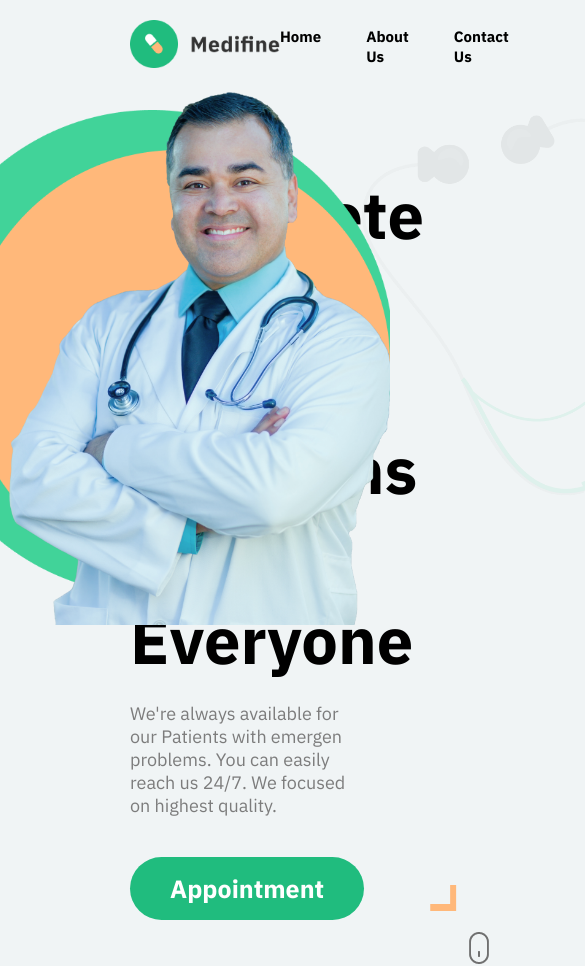
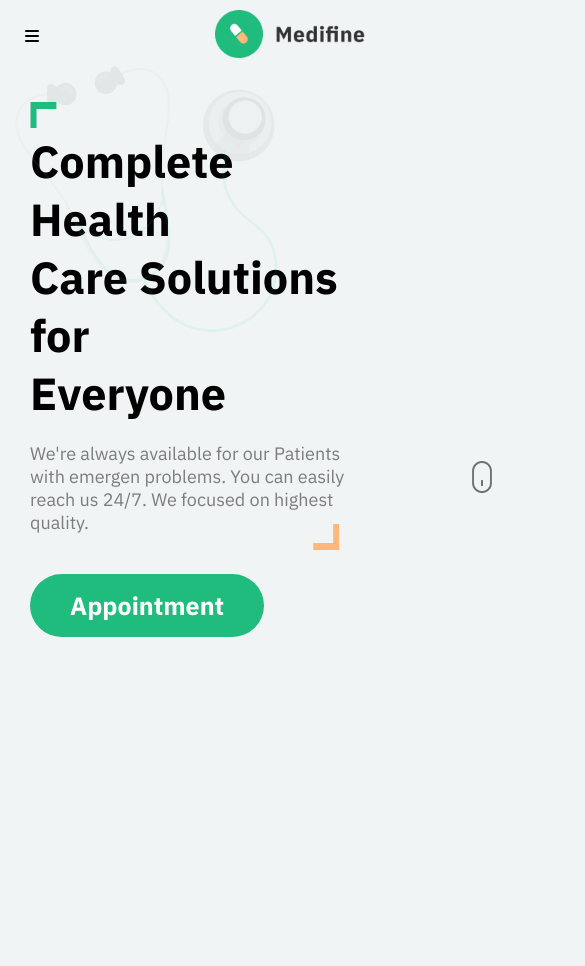
Before and after one commit to itarunnagar/Project-4, a plain HTML site: page index.html in a window 390 px wide. Shown: the top 966 px of the page, 585 px wide, since content can reach past the window. After the commit the page ends 844 px from the top, so only its background shows below. Drawn offline with Linux system fonts and the light colour scheme.

Commit message:
Inital Commit

```diff
--- a/about/about.css
+++ b/about/about.css
@@ -19,6 +19,9 @@ header {
   justify-content: space-between;
   margin: 20px 130px;
 }
+.menuBar {
+  display: none;
+}
 .logo img {
   width: 150px;
   cursor: pointer;
@@ -28,7 +31,7 @@ header {
   gap: 45px;
   list-style: none;
 }
-.utility li a{
+.utility li a {
   text-decoration: none;
   color: black;
   font-size: 15px;
@@ -47,12 +50,12 @@ main {
   margin-top: 152px;
   gap: 17px;
 }
-.heading{
+.heading {
   font-size: 33px;
-    color: #20BC7E;
+  color: #20bc7e;
   font-weight: 800;
 }
-.subHeading{
+.subHeading {
   font-size: 18px;
   font-weight: 400;
   margin-bottom: 10px;
@@ -75,9 +78,57 @@ main {
   justify-content: center;
   flex-direction: column;
 }
-.cards h1{
-    color: #20BC7E;
+.cards h1 {
+  color: #20bc7e;
 }
-.cards p{
+.cards p {
   font-size: 16px;
 }
+@media (max-width: 1150px) {
+  /* Here HEader Section Start */
+  /* Here HEader Section Start */
+  header {
+    display: flex;
+    align-items: center;
+    justify-content: space-between;
+    padding: 10px;
+    margin: 0px 15px;
+  }
+  .menuBar {
+    display: block;
+  }
+  .logo img {
+    width: 150px;
+    cursor: pointer;
+  }
+  .utility {
+    display: none;
+  }
+  main {
+    display: block;
+    padding: 50px 20px;
+    margin-top: 30px;
+  }
+  .heading {
+    font-size: 33px;
+    color: #20bc7e;
+    font-weight: 800;
+  }
+  .subHeading {
+    font-size: 18px;
+    font-weight: 400;
+    margin: 10px 0px;
+  }
+
+  /* Here Cards Section or  Feature Section */
+  .box {
+    width: 90%;
+    display: flex;
+    gap: 20px;
+    margin-top: 25px;
+  }
+
+  .cards {
+    width: 100%;
+  }
+}
--- a/about/about.html
+++ b/about/about.html
@@ -4,12 +4,20 @@
     <meta charset="UTF-8" />
     <meta name="viewport" content="width=device-width, initial-scale=1.0" />
 
+    <!-- FOnt Awesome CDN -->
+    <link
+      rel="stylesheet"
+      href="https://cdnjs.cloudflare.com/ajax/libs/font-awesome/6.4.2/css/all.min.css"
+      integrity="sha512-z3gLpd7yknf1YoNbCzqRKc4qyor8gaKU1qmn+CShxbuBusANI9QpRohGBreCFkKxLhei6S9CQXFEbbKuqLg0DA=="
+      crossorigin="anonymous"
+      referrerpolicy="no-referrer"
+    />
+
     <!-- Title of the Page -->
     <title>About Us</title>
 
     <!-- Link CSS Style Sheet -->
     <link rel="stylesheet" href="./about.css" />
-  </head>
 
     <!-- Google Font -->
     <link rel="preconnect" href="https://fonts.googleapis.com" />
@@ -18,28 +26,38 @@
       href="https://fonts.googleapis.com/css2?family=IBM+Plex+Sans:wght@200;300;400;500;600;700&family=Poppins:wght@200;300;400;500;600;700;800;900&display=swap"
       rel="stylesheet"
     />
+  </head>
+
   <body>
     <!-- Here Header Start -->
     <header>
+      <!-- Menu Bar -->
+      <div class="menuBar">
+        <i class="fa-solid fa-bars"></i>
+      </div>
       <!-- Logo -->
       <div class="logo"><img src="../images/logo.png" alt="Logo" /></div>
 
       <ul class="utility">
         <li><a href="/index.html">Home</a></li>
         <li><a href="/about/about.html">About Us</a></li>
-        <li><a href="/contact/contact.html">Contact Us</a> </li>
+        <li><a href="/contact/contact.html">Contact Us</a></li>
       </ul>
     </header>
 
-
     <!-- Here Hero Section or Main Section Start -->
     <main>
-
       <!-- Main Heading -->
       <h1 class="heading">Best and Experienced Faculties</h1>
 
       <!-- Sub Heading -->
-        <p class="subHeading">We had bring the best experts of medical field to provide you the best <br>service as possible. We are trying our best to serve the world with our<br> facilities, so that everyone can have a proper medical facility to avail.</p>
+      <p class="subHeading">
+        We had bring the best experts of medical field to provide you the best
+        <br />service as possible. We are trying our best to serve the world
+        with our<br />
+        facilities, so that everyone can have a proper medical facility to
+        avail.
+      </p>
 
       <section class="box">
         <!-- First Box -->
--- a/contact/contact.css
+++ b/contact/contact.css
@@ -19,6 +19,9 @@ header {
   justify-content: space-between;
   margin: 20px 130px;
 }
+.menuBar {
+  display: none;
+}
 .logo img {
   width: 150px;
   cursor: pointer;
@@ -28,7 +31,7 @@ header {
   gap: 45px;
   list-style: none;
 }
-.utility li a{
+.utility li a {
   text-decoration: none;
   color: black;
   font-size: 15px;
@@ -90,3 +93,45 @@ form textarea {
   font-size: 20px;
   font-weight: 600;
 }
+
+/* Media Queries Start From Here */
+/* Media Queries Start From Here */
+/* Media Queries Start From Here */
+/* Media Queries Start From Here */
+@media (max-width: 1150px) {
+  /* Here HEader Section Start */
+  /* Here HEader Section Start */
+  header {
+    display: flex;
+    align-items: center;
+    justify-content: space-between;
+    padding: 10px;
+    margin: 0px 15px;
+  }
+  .menuBar {
+    display: block;
+  }
+  .logo img {
+    width: 150px;
+    cursor: pointer;
+  }
+  .utility {
+    display: none;
+  }
+  /* Here Hero Section or MAin Section Start */
+  main {
+    height: 80vh;
+  }
+  .contactBox {
+    width: 85%;
+  }
+  form input {
+    width: 100%;
+  }
+  form textarea {
+    width: 100%;
+  }
+  .btn {
+    width: 100%;
+  }
+}
--- a/index.html
+++ b/index.html
@@ -3,13 +3,20 @@
   <head>
     <meta charset="UTF-8" />
     <meta name="viewport" content="width=device-width, initial-scale=1.0" />
+    <!-- FOnt Awesome CDN -->
+    <link
+      rel="stylesheet"
+      href="https://cdnjs.cloudflare.com/ajax/libs/font-awesome/6.4.2/css/all.min.css"
+      integrity="sha512-z3gLpd7yknf1YoNbCzqRKc4qyor8gaKU1qmn+CShxbuBusANI9QpRohGBreCFkKxLhei6S9CQXFEbbKuqLg0DA=="
+      crossorigin="anonymous"
+      referrerpolicy="no-referrer"
+    />
 
     <!-- Title of the Page -->
     <title>Hospital Page</title>
 
     <!-- Link CSS Style Sheet -->
     <link rel="stylesheet" href="style.css" />
-  </head>
 
     <!-- Google Font -->
     <link rel="preconnect" href="https://fonts.googleapis.com" />
@@ -18,30 +25,34 @@
       href="https://fonts.googleapis.com/css2?family=IBM+Plex+Sans:wght@200;300;400;500;600;700&family=Poppins:wght@200;300;400;500;600;700;800;900&display=swap"
       rel="stylesheet"
     />
+  </head>
+
   <body>
     <!-- Here Header Start -->
     <header>
+      <!-- Menu Bar -->
+      <div class="menuBar">
+        <i class="fa-solid fa-bars"></i>
+      </div>
       <!-- Logo -->
       <div class="logo"><img src="./images/logo.png" alt="Logo" /></div>
 
       <ul class="utility">
         <li><a href="./index.html">Home</a></li>
         <li><a href="./about/about.html">About Us</a></li>
-        <li><a href="./contact/contact.html">Contact Us</a> </li>
+        <li><a href="./contact/contact.html">Contact Us</a></li>
       </ul>
     </header>
 
-
     <!-- Stethoscope Image or Backgrond Image -->
-        <img src="./images/stethoscope.png" class="bgc">
+    <img src="./images/stethoscope.png" class="bgc" />
 
     <!-- Here Hero Section or Main Section Start -->
     <main class="heroSection">
       <!-- Here Left Hero Section Start-->
       <section class="leftHero">
-
         <!-- Top angle Image or Arrow -->
-        <img src="./images/topAngle.png">
+        <img src="./images/topAngle.png" class="topAngle" />
 
         <!-- Main Heading -->
         <h1 class="heading">
@@ -56,14 +67,15 @@
         </p>
 
         <!-- Make Appointment Buttoom -->
-        <button class="bigBtn"><a href="./contact/contact.html">Appointment</a> </button>
+        <button class="bigBtn">
+          <a href="./contact/contact.html">Appointment</a>
+        </button>
 
         <!-- Bottom Angle Image -->
-        <img src="./images/bottomAngle.png" class="bottomAngle">
-
+        <img src="./images/bottomAngle.png" class="bottomAngle" />
 
         <!-- Mouse Image -->
-        <img src="./images/mouse.png" class="mouseImage">
+        <img src="./images/mouse.png" class="mouseImage" />
       </section>
 
       <!-- Here Right Hero Section Start -->
--- a/style.css
+++ b/style.css
@@ -3,6 +3,7 @@
   padding: 0px;
   box-sizing: border-box;
   font-family: "IBM Plex Sans", sans-serif;
+  overflow: 0ver;
 }
 
 body {
@@ -18,6 +19,9 @@ header {
   justify-content: space-between;
   margin: 20px 130px;
 }
+.menuBar {
+  display: none;
+}
 .logo img {
   width: 150px;
   cursor: pointer;
@@ -27,7 +31,7 @@ header {
   gap: 45px;
   list-style: none;
 }
-.utility li a{
+.utility li a {
   text-decoration: none;
   color: black;
   font-size: 15px;
@@ -36,7 +40,7 @@ header {
 }
 
 /* Stethoscope Image */
-.bgc{
+.bgc {
   width: 526px;
   position: absolute;
   left: 335px;
@@ -65,7 +69,6 @@ header {
   margin: 20px 0;
 }
 .bigBtn {
-
   border: none;
   padding: 15px 40px;
   border-radius: 40px;
@@ -75,7 +78,7 @@ header {
   margin-top: 20px;
   cursor: pointer;
 }
-.bigBtn a{
+.bigBtn a {
   text-decoration: none;
   color: white;
 }
@@ -110,3 +113,78 @@ header {
   right: 0px;
   z-index: 1;
 }
+
+/* Media Queries Start From Here */
+/* Media Queries Start From Here */
+/* Media Queries Start From Here */
+/* Media Queries Start From Here */
+@media (max-width: 1150px) {
+  /* Here HEader Section Start */
+  /* Here HEader Section Start */
+  header {
+    display: flex;
+    align-items: center;
+    justify-content: space-between;
+    padding: 10px;
+    margin: 0px 15px;
+  }
+  .menuBar {
+    display: block;
+  }
+  .logo img {
+    width: 150px;
+    cursor: pointer;
+  }
+  .utility {
+    display: none;
+  }
+
+  /* Stethoscope Image */
+  /* Stethoscope Image */
+  .bgc {
+    width: 300px;
+    position: absolute;
+    left: 0px;
+    top: 50px;
+    z-index: 1;
+  }
+  /* Here Hero Section or Main Section Start */
+  /* Here Hero Section or Main Section Start *
+    /* Here Hero Section or Main Section Start *
+    /* Here Hero Section or Main Section Start */
+  .heroSection {
+    display: block;
+  }
+  .leftHero {
+    width: 100%;
+    margin: 0px;
+    padding: 30px;
+  }
+  .heading {
+    font-size: 45px;
+  }
+  .subHeading {
+    color: #7c7c7c;
+    font-size: 18px;
+    margin: 20px 0;
+  }
+
+  .bigBtn a {
+    text-decoration: none;
+    color: white;
+  }
+  .bottomAngle {
+    position: relative;
+    left: 45px;
+    top: -65px;
+  }
+  .mouseImage {
+    position: relative;
+    left: 50%;
+    top: -120px;
+  }
+
+  .rightHero {
+    display: none;
+  }
+}
```
Also changed, not shown: contact/contact.html (+15 -3 lines). Lines whose indentation alone changed are shown as unchanged.
